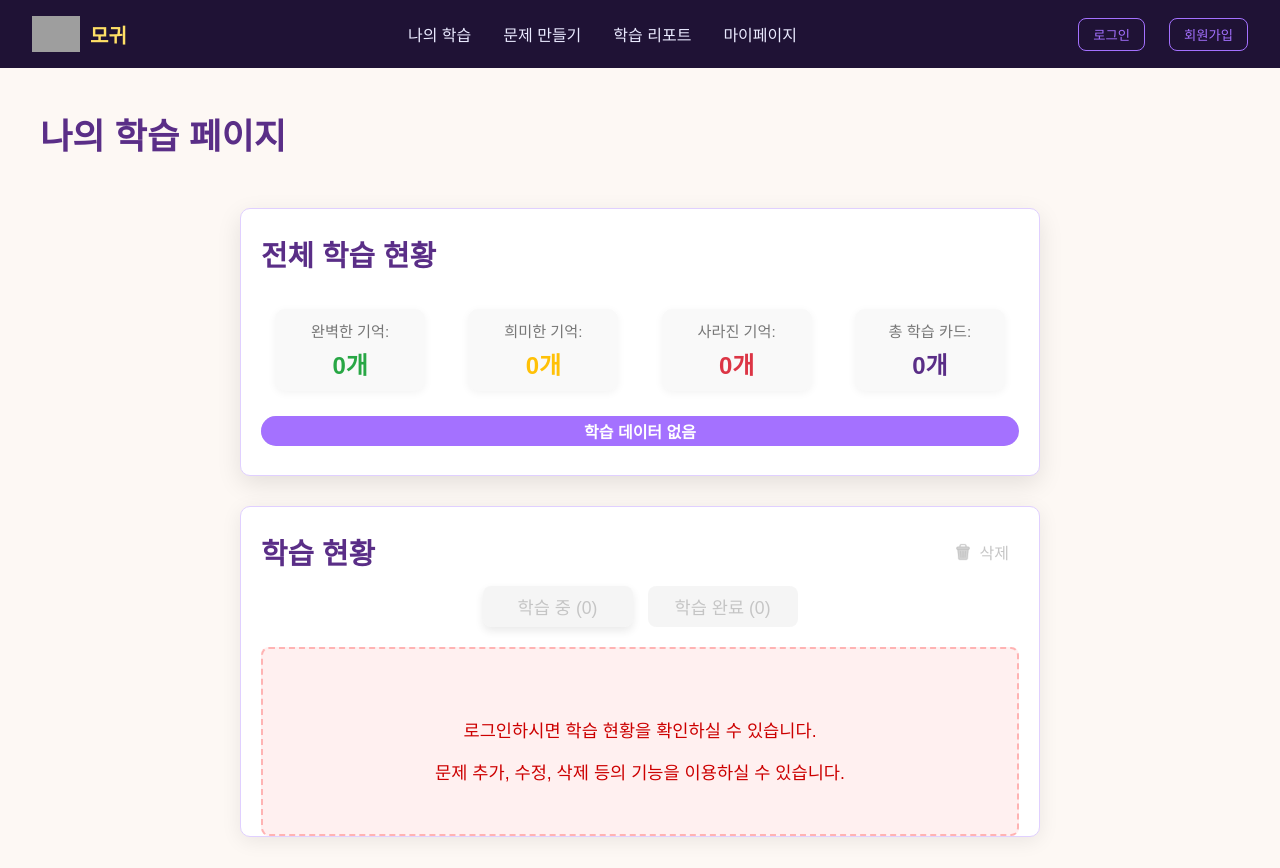
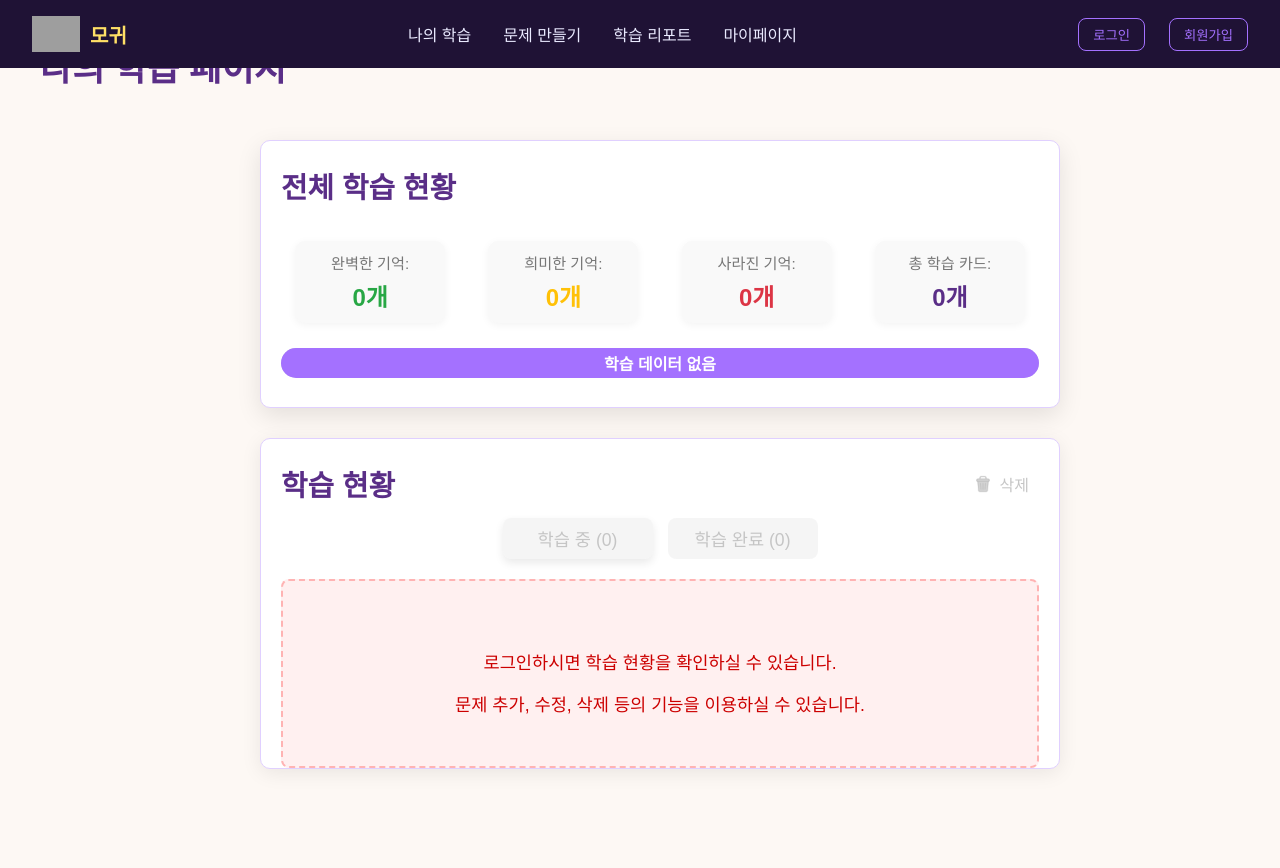
Before and after one commit to suhyun113/Mogwi, a Vue app in the folder frontend/: page /mystudy in a window 1280 px wide. After the commit the page ends 800 px from the top, so only its background shows below. Built offline with nearby package versions, Linux system fonts and the light colour scheme; grey boxes are pictures that could not be loaded.

Commit message:
Feat (frontend): 나의 학습 페이지 스크롤바 제거

```diff
--- a/frontend/src/views/MyStudyView.vue
+++ b/frontend/src/views/MyStudyView.vue
@@ -189,22 +189,26 @@ export default {
 .mystudy {
     display: flex;
     flex-direction: column;
-    align-items: center; /* 전체 콘텐츠 중앙 정렬 유지 */
-    padding: 40px 20px; /* 전체 페이지 패딩 */
+    align-items: center;
+    padding: 40px 20px;
     background-color: #fdf8f4;
-    height: 100vh; /* 고정 높이 */
-    overflow: hidden; /* 스크롤 제거 */
+    height: 100vh;
+    width: 100vw;
+    position: fixed;
+    top: 0;
+    left: 0;
+    overflow: hidden;
     font-family: 'Pretendard', sans-serif;
-    position: relative;
-    box-sizing: border-box; /* 패딩을 높이에 포함 */
 }
 
-/* 전역 스타일 추가 */
+/* 전역 스타일 */
 :deep(html), :deep(body) {
     margin: 0;
     padding: 0;
     height: 100%;
+    width: 100%;
     overflow: hidden;
+    position: fixed;
 }
 
 /* 페이지 제목: 왼쪽 상단 고정 */
```
